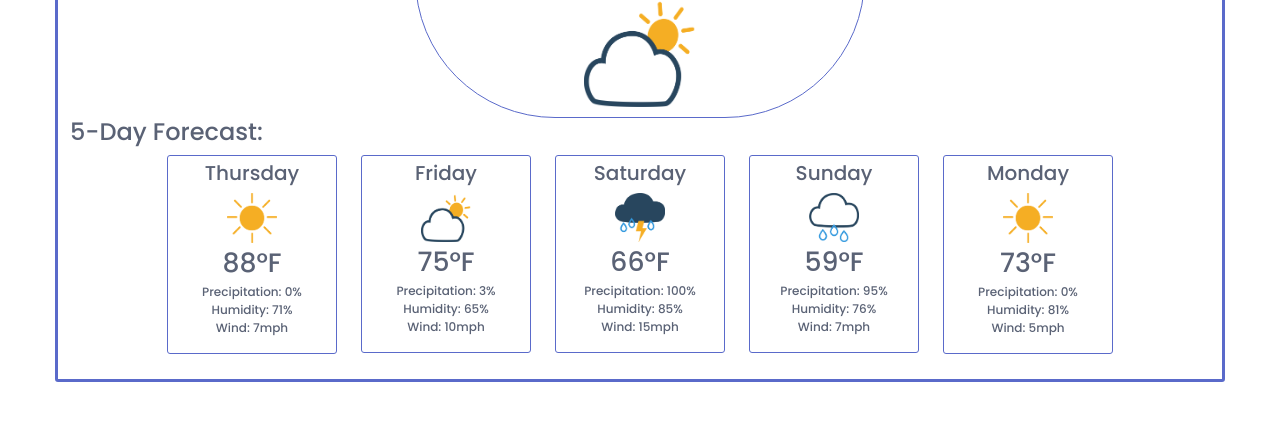
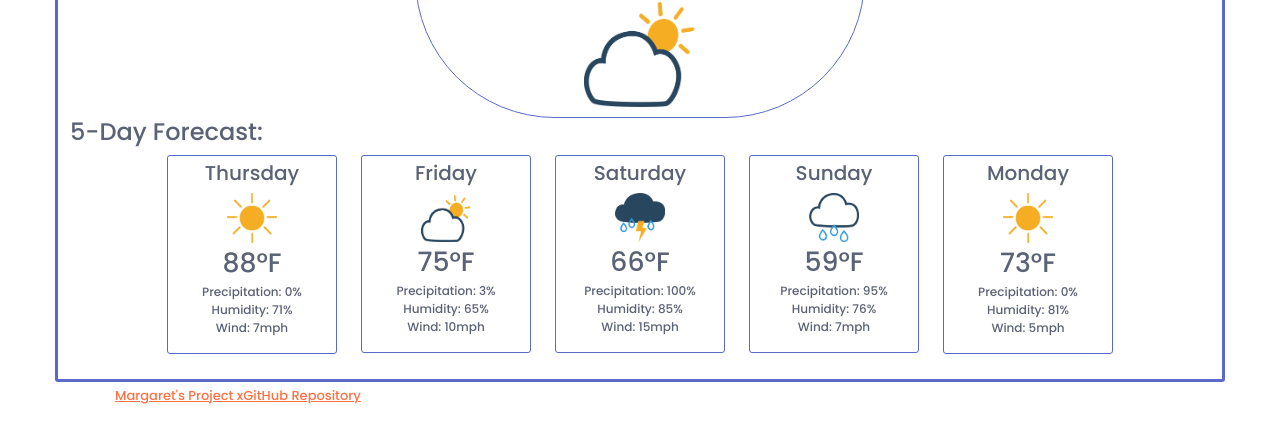
Before and after one commit to mtskinner915/SheCodes-Project-Week6-MTS, a plain HTML site: page index.html in a window 1280 px wide. Shown: the part 320-762 px from the top of the page. Drawn offline with nearby package versions, Linux system fonts and the light colour scheme; no server answers.

Commit message:
Added GitHub Repository link to project

```diff
--- a/index.html
+++ b/index.html
@@ -132,6 +132,7 @@
         </div>
       </div>
     </div>
+    <a class="github-link" href="https://github.com/mtskinner915/SheCodes-Project-Week6-MTS">Margaret's Project xGitHub Repository</a>
     <script src="src/index.js"></script>
   </body>
 </html>
--- a/src/style.css
+++ b/src/style.css
@@ -146,3 +146,10 @@ h5 {
   text-align: center;
   font-family: "Poppins", sans-serif;
 }
+.github-link {
+  font-family: "Poppins", sans-serif;
+  margin-left: 115px;
+  margin-right: 115px;
+  font-size: small;
+  color: #ff7043;
+}
```
